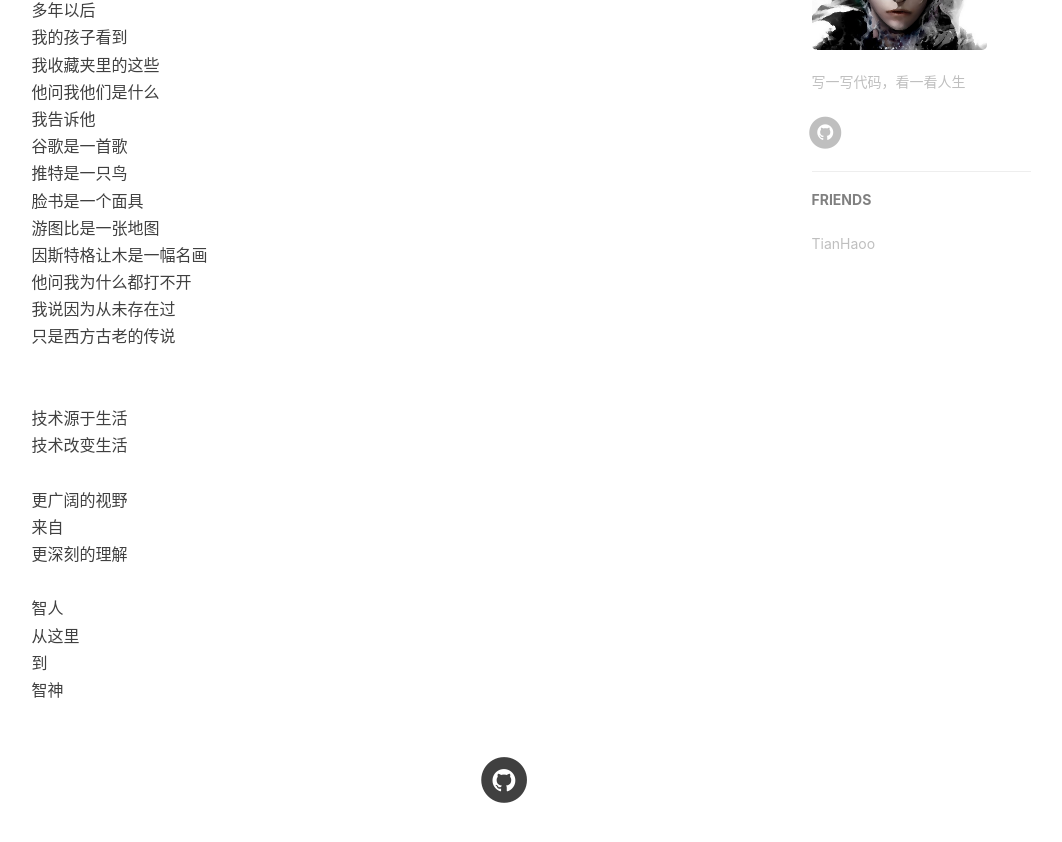
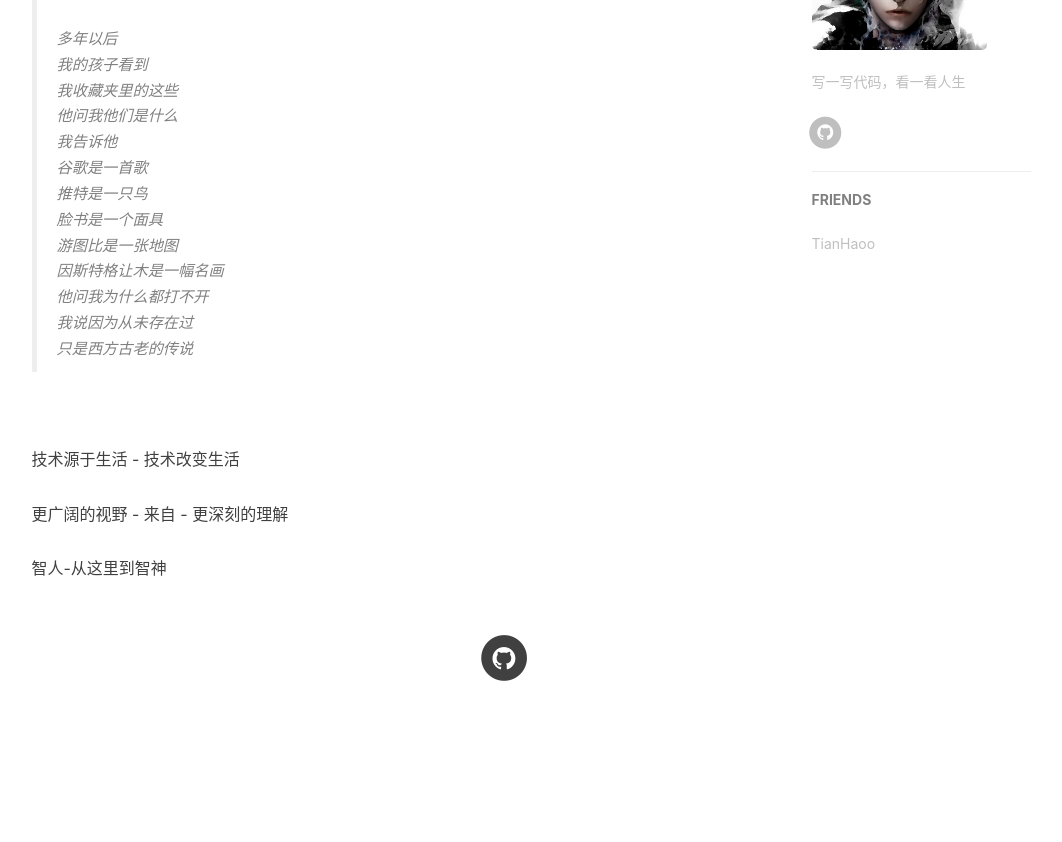
Before and after one commit to Fleschier/Fleschier.github.io, a Jekyll site: the page built from about.html, in a window 1280 px wide and 900 px high, scrolled down 608 px. Shown: the top 842 px of the window, without its empty margins (136-1198 px from the left). Built offline with Jekyll 4.4.1, drawn with Linux system fonts in a browser that asks for light colours; nearby versions of some CDN libraries; comment, search, counter and statistics services are not loaded; after the commit the page ends 1386 px from its top, so only the background shows below that.

Commit message:
Update about.html

```diff
--- a/about.html
+++ b/about.html
@@ -13,6 +13,7 @@
 
 <br>就像一首诗写的那样：
 <br>
+<blockquote>
 <br>多年以后
 <br>我的孩子看到
 <br>我收藏夹里的这些
@@ -26,18 +27,12 @@
 <br>他问我为什么都打不开
 <br>我说因为从未存在过
 <br>只是西方古老的传说
+</blockquote>
 <br>
+<br>技术源于生活 - 技术改变生活
 <br>
-<br>技术源于生活
-<br>技术改变生活
+<br>更广阔的视野 - 来自 - 更深刻的理解
 <br>
-<br>更广阔的视野
-<br>来自
-<br>更深刻的理解
-<br>
-<br>智人
-<br>从这里
-<br>到
-<br>智神
+<br>智人-从这里到智神
 
 </div>
```
